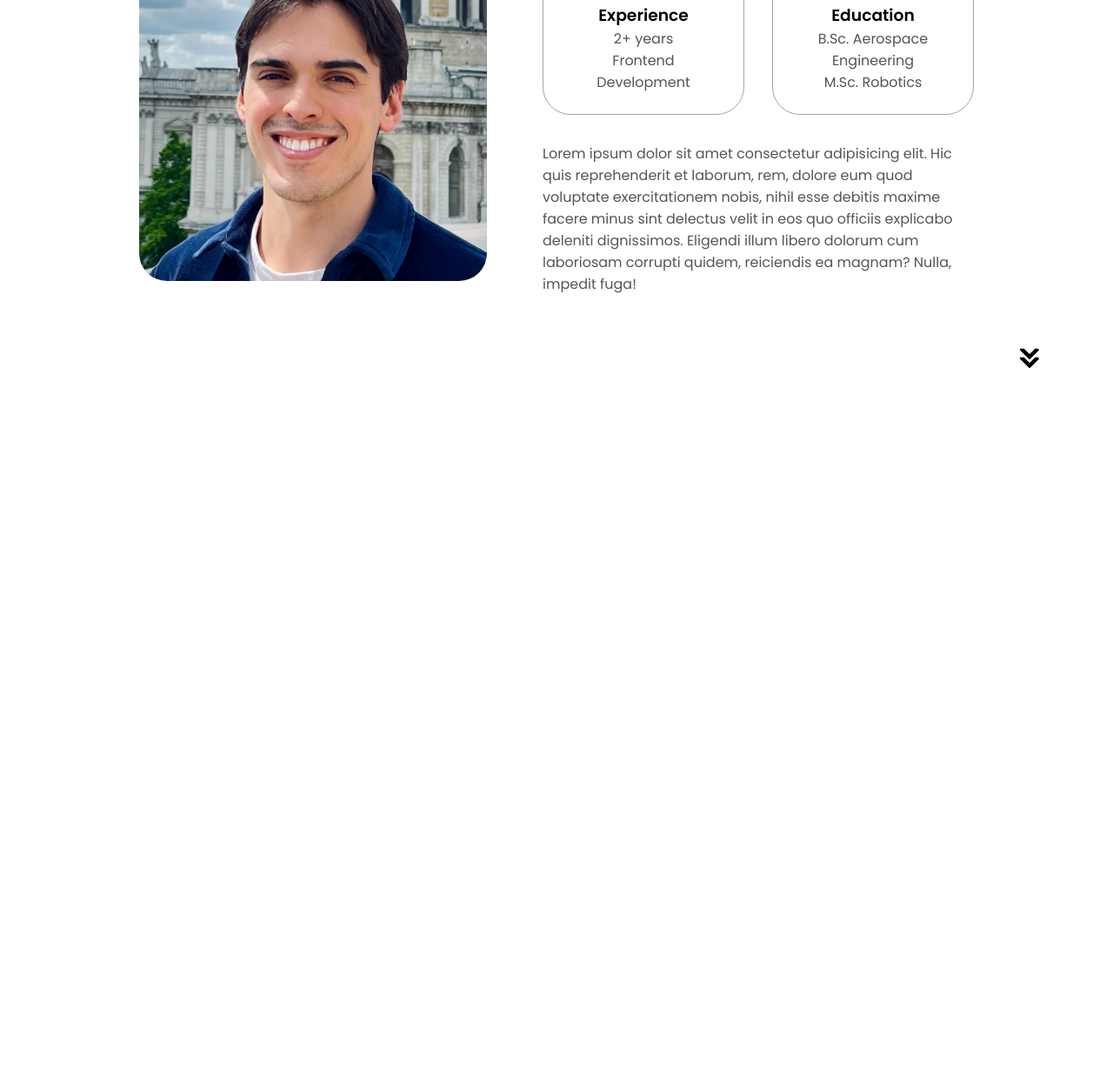
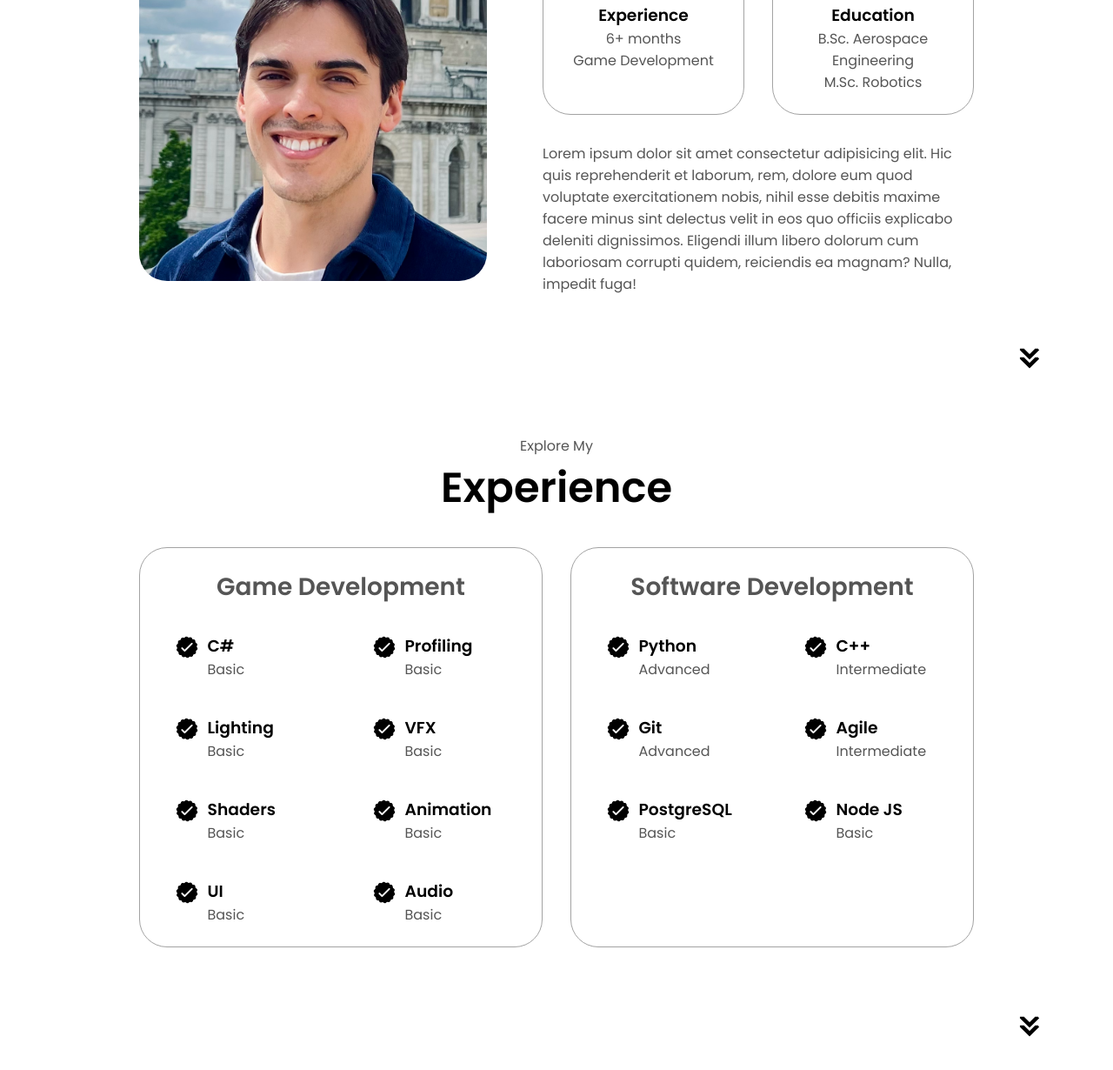
Before and after one commit to fcortevargas/Portfolio, a plain HTML site: page index.html in a window 1280 px wide. Shown: the part 1076-2306 px from the top of the page at 87% size. Before the commit the page ends 1544 px from the top, so only its background shows below. Drawn offline with Linux system fonts and the light colour scheme.

Commit message:
:sparkles: Created experience section.

```diff
--- a/index.html
+++ b/index.html
@@ -4,13 +4,13 @@
     <meta charset="UTF-8" />
     <meta http-equiv="X-UA-Compatible" content="IE=edge" />
     <meta name="viewport" content="width=device-width, initial-scale=1.0" />
-    <title>My Portfolio</title>
+    <title>Fernando's Portfolio</title>
     <link rel="stylesheet" href="style.css" />
     <link rel="stylesheet" href="mediaqueries.css" />
   </head>
   <body>
     <nav id="desktop-nav">
-      <div class="logo">John Doe</div>
+      <div class="logo">Fernando Corte Vargas</div>
       <div>
         <ul class="nav-links">
           <li><a href="#about">About</a></li>
@@ -47,7 +47,7 @@
         <div class="btn-container">
           <button
             class="btn btn-color-2"
-            onclick="window.open('./assets/resume-example.pdf')"
+            onclick="window.open('./assets/resume.pdf')"
           >
             Download CV
           </button>
@@ -91,7 +91,7 @@
                 class="icon"
               />
               <h3>Experience</h3>
-              <p>2+ years <br />Frontend Development</p>
+              <p>6+ months<br />Game Development</p>
             </div>
             <div class="details-container">
               <img
@@ -122,6 +122,184 @@
         onclick="location.href='./#experience'"
       />
     </section>
+    <section id="experience">
+      <p class="section__text__p1">Explore My</p>
+      <h1 class="title">Experience</h1>
+      <div class="experience-details-container">
+        <div class="about-containers">
+          <div class="details-container">
+            <h2 class="experience-sub-title">Game Development</h2>
+            <div class="article-container">
+              <article>
+                <img
+                  src="./assets/checkmark.png"
+                  alt="Experience icon"
+                  class="icon"
+                />
+                <div>
+                  <h3>C#</h3>
+                  <p>Basic</p>
+                </div>
+              </article>
+              <article>
+                <img
+                  src="./assets/checkmark.png"
+                  alt="Experience icon"
+                  class="icon"
+                />
+                <div>
+                  <h3>Profiling</h3>
+                  <p>Basic</p>
+                </div>
+              </article>
+              <article>
+                <img
+                  src="./assets/checkmark.png"
+                  alt="Experience icon"
+                  class="icon"
+                />
+                <div>
+                  <h3>Lighting</h3>
+                  <p>Basic</p>
+                </div>
+              </article>
+              <article>
+                <img
+                  src="./assets/checkmark.png"
+                  alt="Experience icon"
+                  class="icon"
+                />
+                <div>
+                  <h3>VFX</h3>
+                  <p>Basic</p>
+                </div>
+              </article>
+              <article>
+                <img
+                  src="./assets/checkmark.png"
+                  alt="Experience icon"
+                  class="icon"
+                />
+                <div>
+                  <h3>Shaders</h3>
+                  <p>Basic</p>
+                </div>
+              </article>
+              <article>
+                <img
+                  src="./assets/checkmark.png"
+                  alt="Experience icon"
+                  class="icon"
+                />
+                <div>
+                  <h3>Animation</h3>
+                  <p>Basic</p>
+                </div>
+              </article>
+              <article>
+                <img
+                  src="./assets/checkmark.png"
+                  alt="Experience icon"
+                  class="icon"
+                />
+                <div>
+                  <h3>UI</h3>
+                  <p>Basic</p>
+                </div>
+              </article>
+              <article>
+                <img
+                  src="./assets/checkmark.png"
+                  alt="Experience icon"
+                  class="icon"
+                />
+                <div>
+                  <h3>Audio</h3>
+                  <p>Basic</p>
+                </div>
+              </article>
+            </div>
+          </div>
+          <div class="details-container">
+            <h2 class="experience-sub-title">Software Development</h2>
+            <div class="article-container">
+              <article>
+                <img
+                  src="./assets/checkmark.png"
+                  alt="Experience icon"
+                  class="icon"
+                />
+                <div>
+                  <h3>Python</h3>
+                  <p>Advanced</p>
+                </div>
+              </article>
+              <article>
+                <img
+                  src="./assets/checkmark.png"
+                  alt="Experience icon"
+                  class="icon"
+                />
+                <div>
+                  <h3>C++</h3>
+                  <p>Intermediate</p>
+                </div>
+              </article>
+              <article>
+                <img
+                  src="./assets/checkmark.png"
+                  alt="Experience icon"
+                  class="icon"
+                />
+                <div>
+                  <h3>Git</h3>
+                  <p>Advanced</p>
+                </div>
+              </article>
+              <article>
+                <img
+                  src="./assets/checkmark.png"
+                  alt="Experience icon"
+                  class="icon"
+                />
+                <div>
+                  <h3>Agile</h3>
+                  <p>Intermediate</p>
+                </div>
+              </article>
+              <article>
+                <img
+                  src="./assets/checkmark.png"
+                  alt="Experience icon"
+                  class="icon"
+                />
+                <div>
+                  <h3>PostgreSQL</h3>
+                  <p>Basic</p>
+                </div>
+              </article>
+              <article>
+                <img
+                  src="./assets/checkmark.png"
+                  alt="Experience icon"
+                  class="icon"
+                />
+                <div>
+                  <h3>Node JS</h3>
+                  <p>Basic</p>
+                </div>
+              </article>
+            </div>
+          </div>
+        </div>
+      </div>
+      <img
+        src="./assets/arrow.png"
+        alt="Arrow icon"
+        class="icon arrow"
+        onclick="location.href='./#projects'"
+      />
+    </section>
     <script src="script.js"></script>
   </body>
 </html>
--- a/style.css
+++ b/style.css
@@ -315,3 +315,40 @@ section {
 }
 
 /* EXPERIENCE SECTION */
+
+#experience {
+  position: relative;
+}
+
+.experience-sub-title {
+  color: rgb(85, 85, 85);
+  font-weight: 600;
+  font-size: 1.75rem;
+  margin-bottom: 2rem;
+}
+
+.experience-details-container {
+  display: flex;
+  justify-content: center;
+  flex-direction: column;
+}
+
+.article-container {
+  display: flex;
+  text-align: initial;
+  flex-wrap: wrap;
+  flex-direction: row;
+  gap: 2.5rem;
+  justify-content: space-around;
+}
+
+article {
+  display: flex;
+  width: 10rem;
+  justify-content: left;
+  gap: 0.5rem;
+}
+
+article .icon {
+  cursor: default;
+}
```
